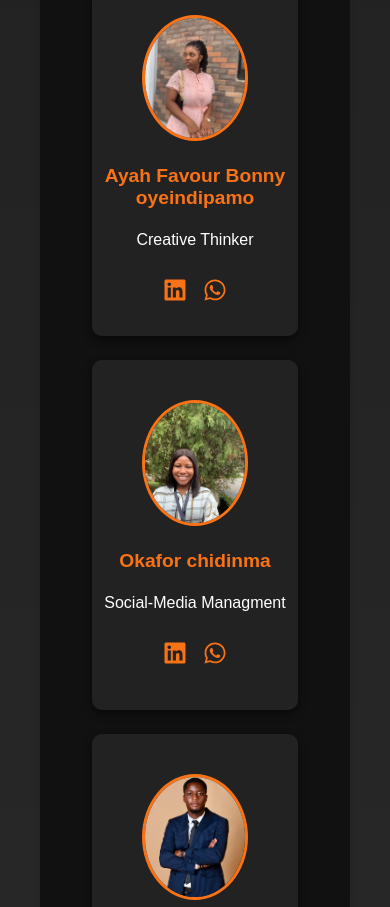
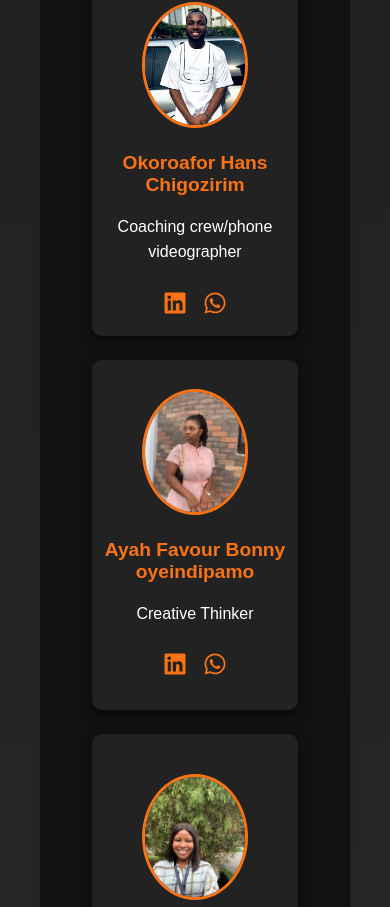
Before and after one commit to badejotravis777/GloryLightfc, a React (Create React App) app: page /about in a window 390 px wide. Shown: the part 7064-7971 px from the top of the page. Built offline with nearby package versions, Linux system fonts and the light colour scheme.

Commit message:
Fixed mobile view overflow issue for form inputs

```diff
--- a/src/pages/About.js
+++ b/src/pages/About.js
@@ -395,6 +395,15 @@ const About = () => {
                  quote: 'Empowering the next generation.',
                  },
 
+                 { name: 'Okoroafor Hans Chigozirim',
+                 role: 'Coaching crew/phone videographer',
+                  imgSrc:"/images/member18.png",
+                  linkedin: 'https://www.linkedin.com/in/okoroafor-hans',
+                  whatsapp: '123456789',
+                  quote: 'Empowering the next generation.',
+                  },
+
+
                  { name: 'Ayah Favour Bonny oyeindipamo',
                   role: 'Creative Thinker',
                   imgSrc:"/images/member12.png",
```
Also changed, not shown: public/images/member18.png (added).
